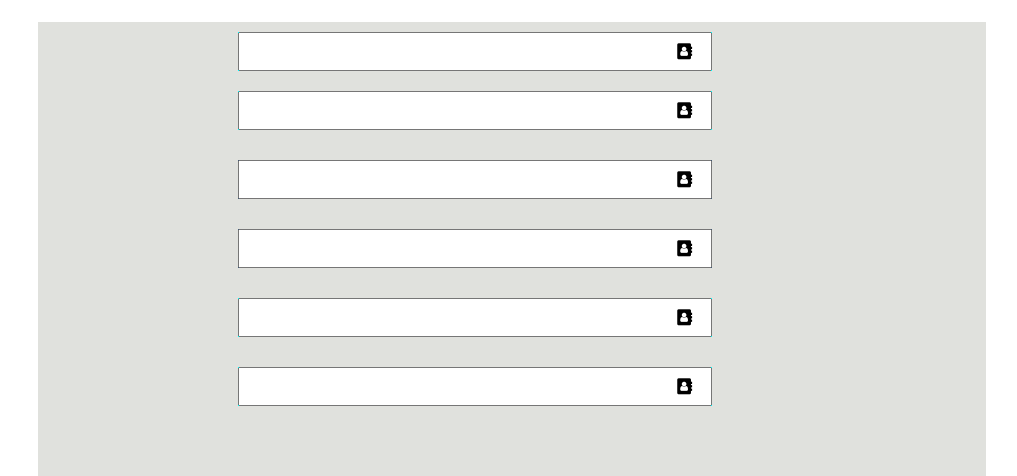
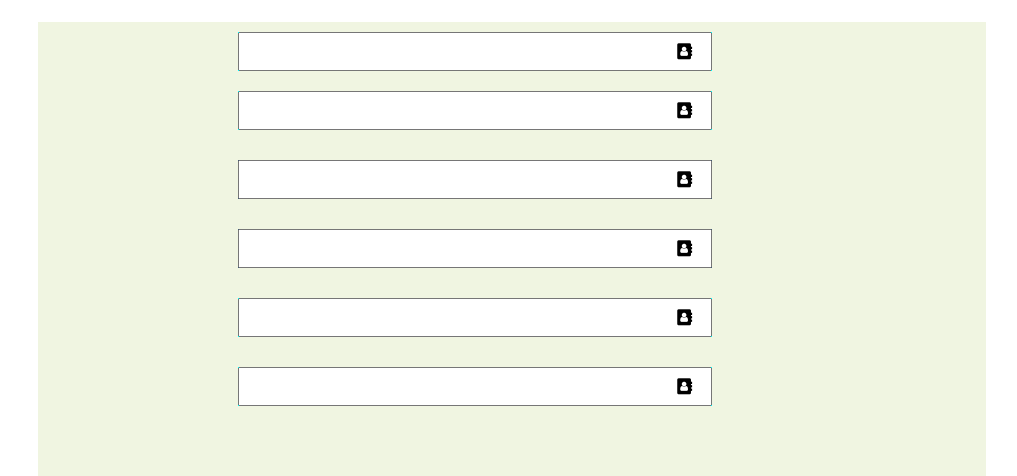
Before and after one commit to SUMMER-N215/homework-five, a plain HTML site: page index.html in a window 1280 px wide. Shown: the part 324-800 px from the top of the page, without its empty margins (128-1145 px from the left). Drawn offline with Linux system fonts and the light colour scheme.

Commit message:
color changes to page

```diff
--- a/scss/form.scss
+++ b/scss/form.scss
@@ -2,7 +2,7 @@
 .move-text{
     height: 600px;
     width: 75%;
-    background-color: #E0E1DD;
+    background-color: #F0F5E1;
     margin: 0 auto;
 
 }
```
Also changed, not shown: css/style.css.
